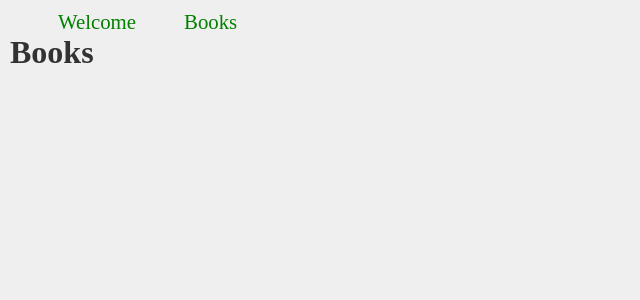
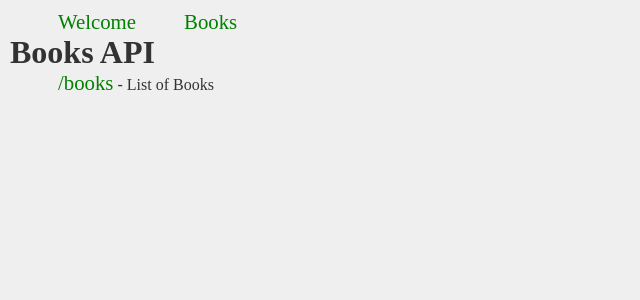
Before and after one commit to NellyAkrabi/frontend-books, a React (Vite) app: page /welcome in a window 1280 px wide. Shown: the top 300 px of the page, without its empty margins (0-640 px from the left). Built offline with nearby package versions, Linux system fonts and the light colour scheme.

Commit message:
axios - baseURL delete buttom

```diff
--- a/src/App.css
+++ b/src/App.css
@@ -26,12 +26,16 @@ a:hover {
 img {
   height: 170px;
 }
-.book {
-  display: flex;
+.info {
   margin: 1.7rem;
   padding: 1.5rem;
   background-color: rgba(51, 51, 51, 0.871);
   color:#ccc;
+}
+
+.book {
+  display: flex;
+
 }
 .content {
   margin-left: 1.3rem;
@@ -46,7 +50,9 @@ img {
 }
 .rest-info {
   margin-left: 1rem;
+  padding-left: 0.7rem;
   display: flex;
   flex-direction: column;
   justify-content: space-between;
+  border-left: 1px solid #ccc;
 }
--- a/src/App.jsx
+++ b/src/App.jsx
@@ -18,6 +18,8 @@ function App() {
         <Routes>
           <Route path="/books" element={<PageBooks />}/>
           <Route path="/welcome" element={<PageHome/>}/>
+          <Route path="/" element={<Navigate to="/welcome"/>}/>
+
 
         </Routes>
     </div>
--- a/src/pages/PageBooks.jsx
+++ b/src/pages/PageBooks.jsx
@@ -1,32 +1,33 @@
 //import _books from '../data/books.json';
-import { useState, useEffect } from 'react';
-import axios from 'axios';
+import { useState, useEffect, useContext } from "react";
+import instance from "./axios";
 
 //const books = _books;
-
-const URL = "http://localhost:3005/books";
 
 export const PageBooks = () => {
   const [books, setBooks] = useState([]);
 
-    useEffect(()=>{
-        (async ()=> {
-            setBooks((await axios.get(URL)).data)
-        })()
+  useEffect(() => {
+    (async () => {
+      setBooks((await instance.get("/books")).data);
+    })();
   }, []);
 
+  //const { book, handleDeleteBook } = useContext(AppContext);
+
   return (
-            <div className = "pageBooks">
-                <div className='books'>
+    <div className="pageBooks">
+      <div className="books">
         <h2>There are {books.length} books</h2>
-                    {books.map(_book =>{
+        {books.map((_book) => {
           return (
-                            <div className='book' key={_book._id}>
-                                <div className='book-cover'>
+            <div className="info" key={_book._id}>
+              <div className="book">
+                    <div className="book-cover">
                         <img src={_book.img} alt="" />
                     </div>
-                                <div className='content'>
-                                    <div className='title'>
+                    <div className="content">
+                        <div className="title">
                             <h2>{_book.title}</h2>
                         </div>
                         <div className="author">
@@ -39,9 +40,9 @@ export const PageBooks = () => {
                             <h4>Price: {_book.price} $</h4>
                         </div>
                         </div>
-                                <div className='rest-info'>
+                        <div className="rest-info">
                         <div className="isbn">
-                                        <p>ISBN: {_book.isbn}</p>
+                            <p>ISBN: {_book.ISBN}</p>
                         </div>
                         <div className="publicationDate">
                             <p>Public: {_book.puplication.split("T22:00:00.000Z")}</p>
@@ -57,9 +58,15 @@ export const PageBooks = () => {
                         </div>
                     </div>
                 </div>
-                        )
+                <div className="managePanel">
+                    <div className="deleteButton">
+                        <button onClick={() => handleDeleteBook(book)}>Delete</button>
+                    </div>
+                </div>
+            </div>
+          );
         })}
       </div>
     </div>
-        )
-    }
+  );
+};
--- a/src/pages/PageHome.jsx
+++ b/src/pages/PageHome.jsx
@@ -1,7 +1,13 @@
+
+
+
 export const PageHome = () => {
         return (
             <div className = "pageHome">
-                  <h1>Books</h1>
+                <h1>Books API</h1>
+                <ul>
+                    <li><a href="books">/books</a> -  List of  Books</li>
+                </ul>
             </div>
         )
     }
--- /dev/null
+++ b/src/pages/axios.jsx
@@ -0,0 +1,8 @@
+import axios from "axios";
+
+
+const instance = axios.create({
+    baseURL: 'http://localhost:3005'
+})
+
+export default instance
```
Also changed, not shown: 1 other file (tests, documents, lock files or other folders). Lines whose indentation alone changed are shown as unchanged.
